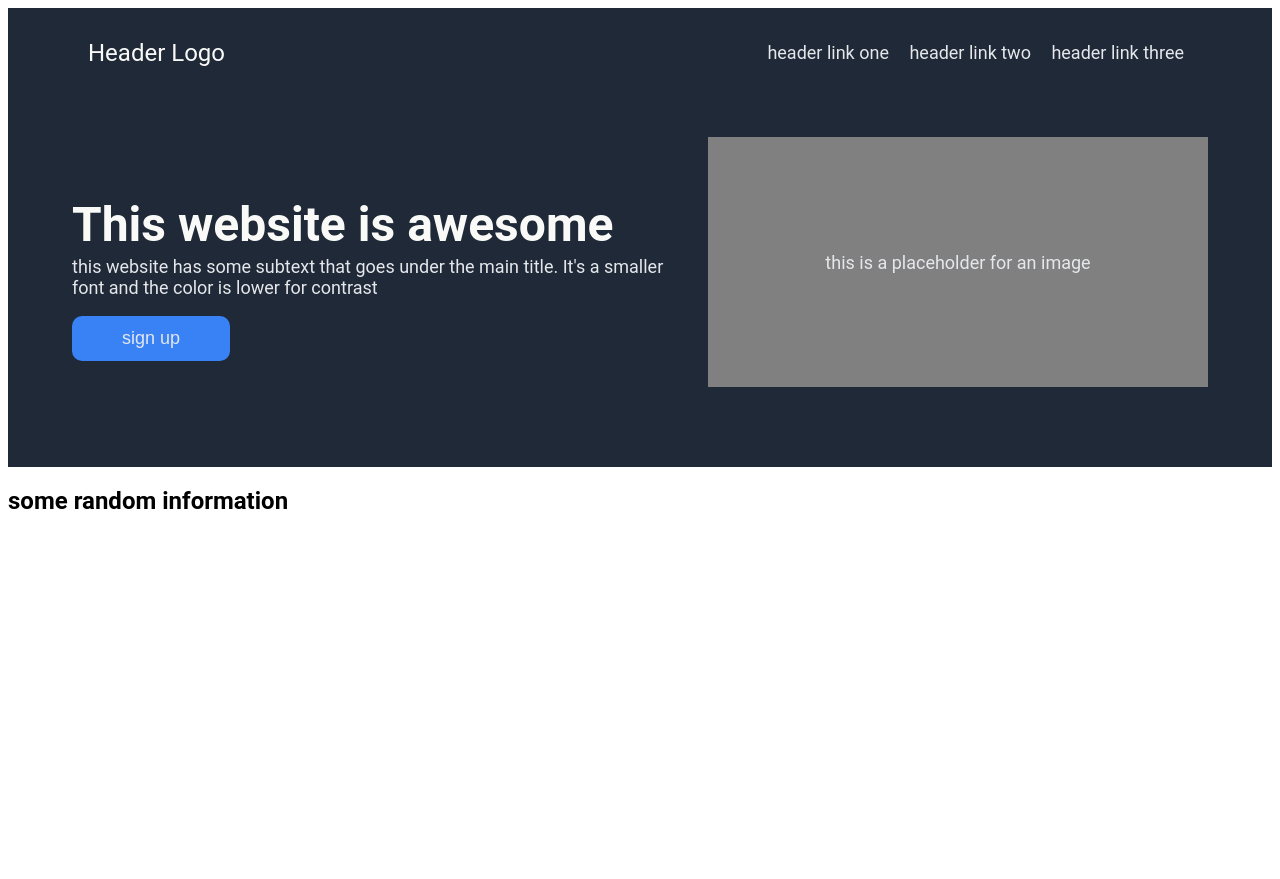
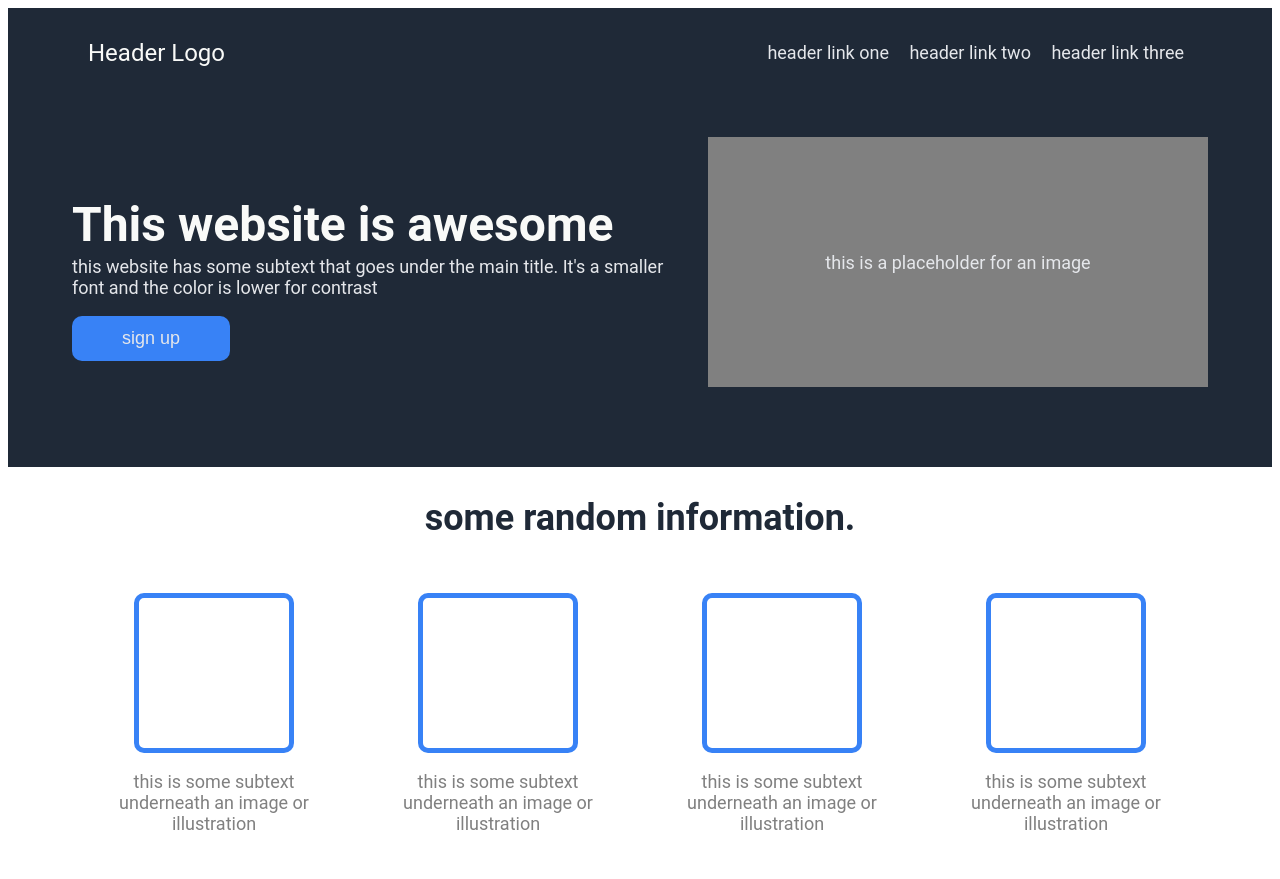
Before and after one commit to EmmaM-W/odin-landing-page, a plain HTML site: page index.html in a window 1280 px wide. Before the commit the page ends 800 px from the top, so only its background shows below. Drawn offline with Linux system fonts and the light colour scheme.

Commit message:
add information section code in index.html and styles.css

```diff
--- a/index.html
+++ b/index.html
@@ -26,7 +26,27 @@
             </div>
         </div>
         <div class = "information">
-            <h2>some random information</h2>
+            <h2>some random information.</h2>
+            <div class="information-box-container">
+                <div class="information-box">
+                    <div class="image-box"></div>
+                    <p>this is some subtext underneath an image or illustration</p>
+                </div>
+                <div class="information-box">
+                    <div class="image-box"></div>
+                    <p>this is some subtext underneath an image or illustration</p>
+                </div>
+
+                <div class="information-box">
+                    <div class="image-box"></div>
+                    <p>this is some subtext underneath an image or illustration</p>
+                </div>
+
+                <div class="information-box">
+                    <div class="image-box"></div>
+                    <p>this is some subtext underneath an image or illustration</p>
+                </div>
+            </div>
         </div>
         <div class="quote">
 
--- a/styles.css
+++ b/styles.css
@@ -41,10 +41,16 @@ h1{
     font-weight: bolder;
     height: 10px;
 }
+h2{
+    font-size: 36px;
+    font-weight: bolder;
+    color: #1F2937;
+}
 p{
     font-size: 18px;
     color: #e5e7eb;
 }
+
 .hero-container{
     display: flex;
     flex-direction: column;
@@ -71,3 +77,33 @@ button{
     justify-content: center;
     align-items: center;
 }
+.information{
+    display: flex;
+    flex-direction: column;
+    align-items: center;
+    justify-content: space-between;
+    margin-left: 64px;
+    margin-right: 64px;
+}
+.information-box-container{
+    display: flex;
+    justify-content: center;
+}
+.information-box{
+    display: flex;
+    align-items: center;
+    justify-content: center;
+    flex-direction: column ;
+    text-align: center;
+    padding: 24px;
+
+}
+.information-box p{
+    color: gray;
+}
+.image-box{
+    height: 150px;
+    width: 150px;
+    border: 5px solid #3882f6 ;
+    border-radius: 10px;
+}
```
